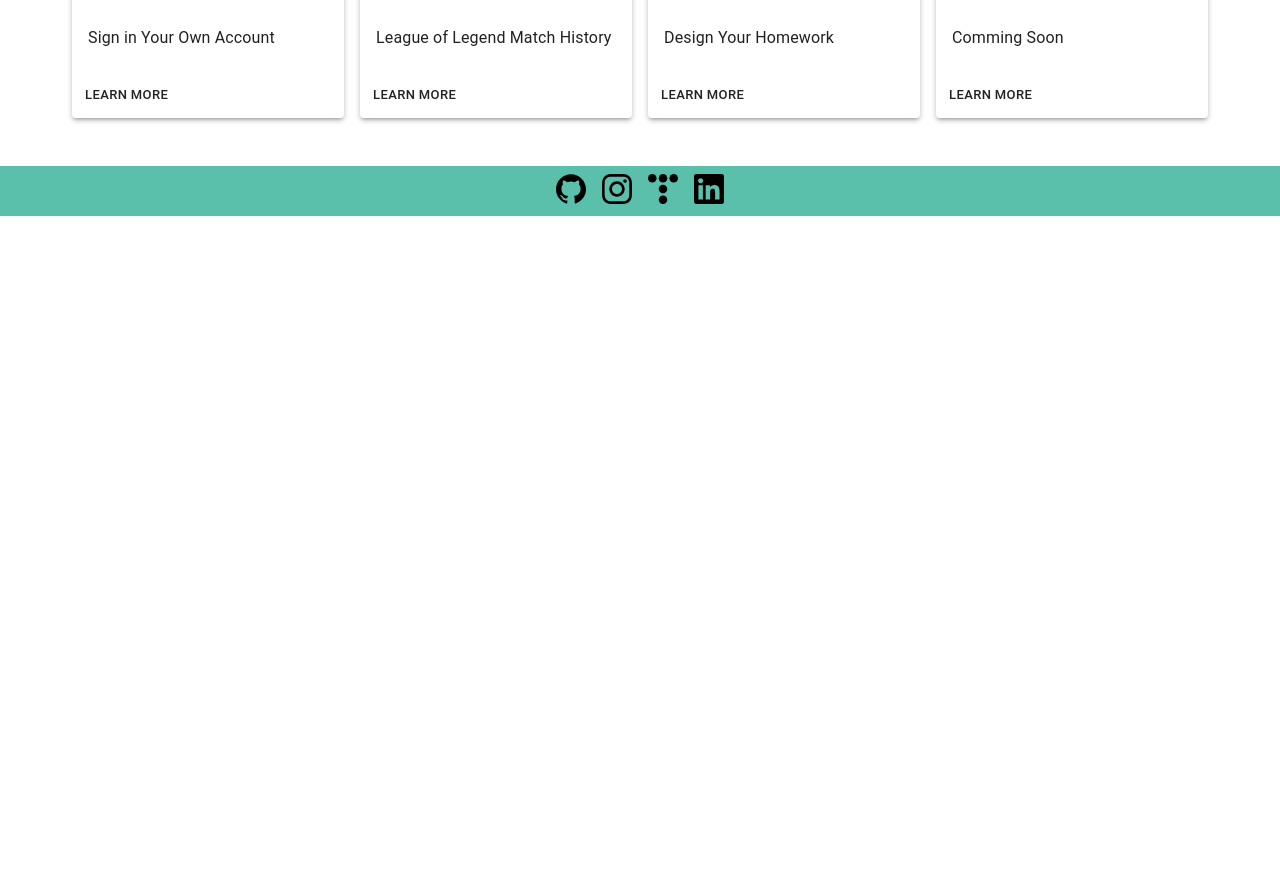
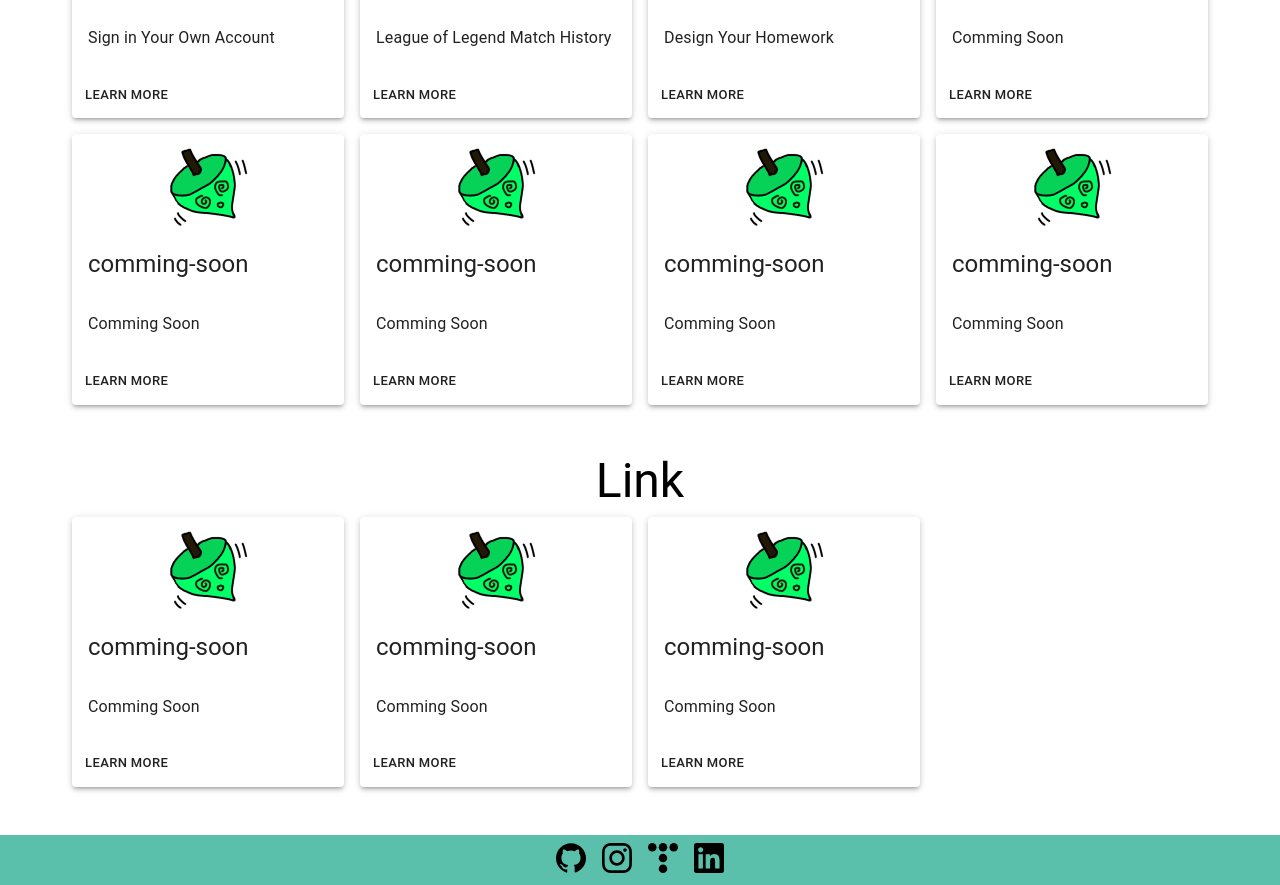
Before and after one commit to lockcept/lockcept-world, a React (Create React App) app in the folder packages/front-end/: page / in a window 1280 px wide. Shown: the part 320-1205 px from the top of the page. Before the commit the page ends 800 px from the top, so only its background shows below. Built offline with nearby package versions, Linux system fonts and the light colour scheme.

Commit message:
feat(front-end): add links box at Main

```diff
--- a/packages/front-end/src/main/index.tsx
+++ b/packages/front-end/src/main/index.tsx
@@ -18,7 +18,7 @@ import { AxiosInstance } from "axios";
 import React from "react";
 import { useHistory } from "react-router-dom";
 import Footer from "./footer";
-import { services } from "./services";
+import { links, services } from "./services";
 
 interface Props {
   instance?: AxiosInstance;
@@ -52,6 +52,7 @@ function Main({ instance: _instance }: Props) {
   const classes = useStyles();
   const history = useHistory();
   const serviceItems = services;
+  const linkItems = links;
   return (
     <>
       <Box id="toolbar">
@@ -119,6 +120,54 @@ function Main({ instance: _instance }: Props) {
           </Grid>
         </Container>
       </Box>
+      <Box id="link" m={5}>
+        <Container maxWidth="lg">
+          <Typography variant="h3" align="center">
+            Link
+          </Typography>
+          <Grid container>
+            {linkItems.map((link) => {
+              return (
+                <Grid
+                  key={link.id}
+                  className={classes.serviceGrid}
+                  item
+                  xs={12}
+                  sm={6}
+                  md={3}
+                >
+                  <Card
+                    elevation={3}
+                    className={classes.serviceCard}
+                    id="links"
+                  >
+                    <CardMedia
+                      className={classes.serviceMedia}
+                      component="img"
+                      alt={link.id}
+                      image={`/img/services/${link.image}`}
+                    />
+                    <CardHeader title={link.name} />
+                    <CardContent className={classes.serviceContent}>
+                      <Typography color="textPrimary" gutterBottom>
+                        {link.content}
+                      </Typography>
+                    </CardContent>
+                    <CardActions>
+                      <Button
+                        size="small"
+                        onClick={() => history.push(link.link)}
+                      >
+                        Learn More
+                      </Button>
+                    </CardActions>
+                  </Card>
+                </Grid>
+              );
+            })}
+          </Grid>
+        </Container>
+      </Box>
       <Footer />
     </>
   );
--- a/packages/front-end/src/main/services/index.ts
+++ b/packages/front-end/src/main/services/index.ts
@@ -26,6 +26,13 @@ const services: Service[] = [
     name: `Homework Planner`,
     content: `Design Your Homework`,
     link: `/hwplan`,
+    image: `lockcept.svg`,
+  },
+  {
+    id: `comming-soon`,
+    name: `comming-soon`,
+    content: `Comming Soon`,
+    link: `/`,
     image: `lockcept.png`,
   },
   {
@@ -33,8 +40,53 @@ const services: Service[] = [
     name: `comming-soon`,
     content: `Comming Soon`,
     link: `/`,
-    image: `lockcept.svg`,
+    image: `lockcept.png`,
+  },
+  {
+    id: `comming-soon`,
+    name: `comming-soon`,
+    content: `Comming Soon`,
+    link: `/`,
+    image: `lockcept.png`,
+  },
+  {
+    id: `comming-soon`,
+    name: `comming-soon`,
+    content: `Comming Soon`,
+    link: `/`,
+    image: `lockcept.png`,
+  },
+  {
+    id: `comming-soon`,
+    name: `comming-soon`,
+    content: `Comming Soon`,
+    link: `/`,
+    image: `lockcept.png`,
   },
 ] as Service[];
 
-export { services };
+const links: Service[] = [
+  {
+    id: `comming-soon`,
+    name: `comming-soon`,
+    content: `Comming Soon`,
+    link: `/`,
+    image: `lockcept.png`,
+  },
+  {
+    id: `comming-soon`,
+    name: `comming-soon`,
+    content: `Comming Soon`,
+    link: `/`,
+    image: `lockcept.png`,
+  },
+  {
+    id: `comming-soon`,
+    name: `comming-soon`,
+    content: `Comming Soon`,
+    link: `/`,
+    image: `lockcept.png`,
+  },
+];
+
+export { services, links };
```
